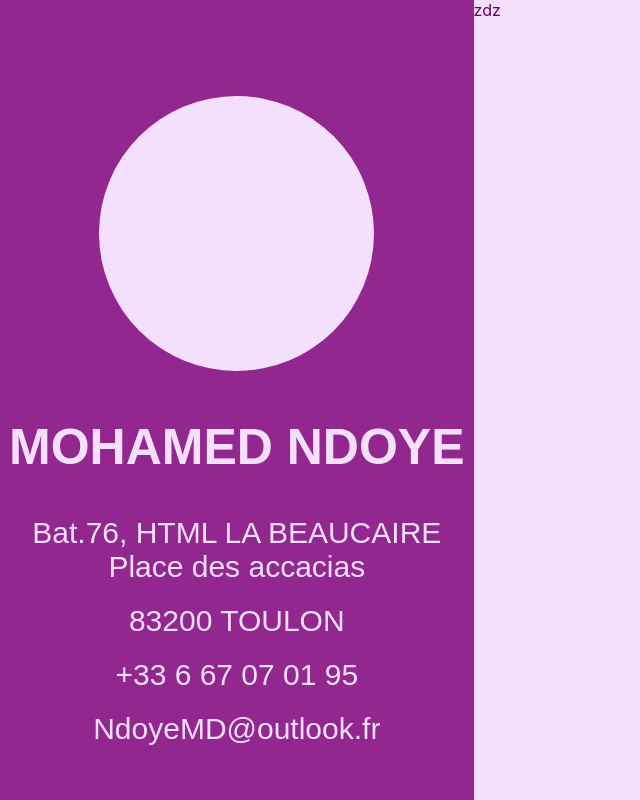
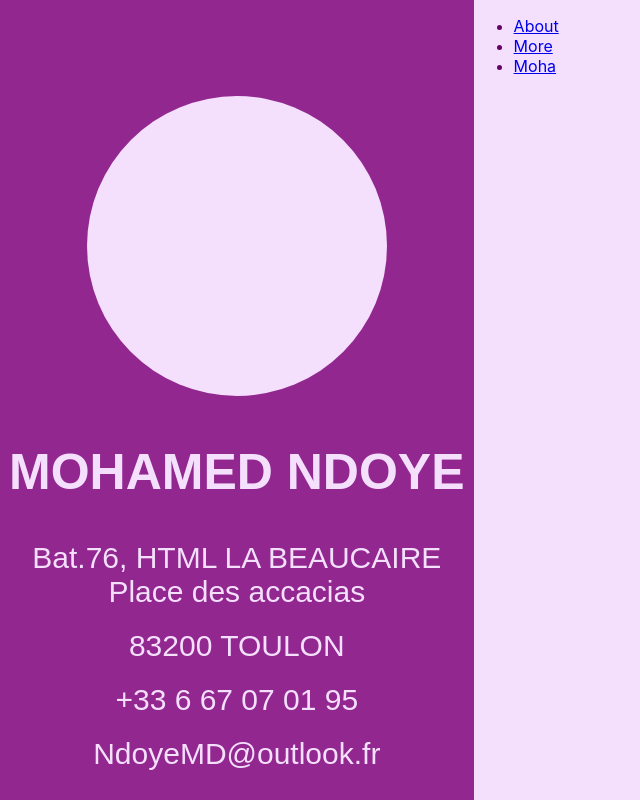
Before and after one commit to mohamed-ndoye811/webcv, a React (Create React App) app: page / in a window 1280 px wide. Shown: the whole page, without its empty margins (0-640 px from the left). Built offline with nearby package versions, Linux system fonts and the light colour scheme.

Commit message:
Update: Left pane complete and animates

```diff
--- a/src/App.css
+++ b/src/App.css
@@ -142,10 +142,14 @@ body {
 
 .info-picture {
   border-radius: 50%;
-  width: 275px;
-  height: 275px;
+  width: 300px;
+  height: 300px;
   margin-bottom: 12%;
   background-color: var(--primary-color);
 }
 
 /* ----------- */
+
+/* RIGHT PANEL */
+
+/* ----------- */
--- a/src/App.js
+++ b/src/App.js
@@ -1,8 +1,10 @@
 import { React, useEffect, useState } from "react";
 import { gsap, Expo } from "gsap";
+import $ from "jquery";
 
 // COMPONENTS IMPORT
-import Infos from "./pages/Infos";
+import Infos from "./components/Infos";
+import Header from "./components/Header";
 
 // Styles
 import "./App.css";
@@ -47,11 +49,15 @@ function App() {
         },
         "-=0.6"
       );
+
+      setTimeout(() => {
+        $(".slider").hide();
+      }, 1800);
     }
 
     setInterval(() => {
       sliderOut();
-    }, 1500);
+    }, 2000);
     // eslint-disable-next-line react-hooks/exhaustive-deps
   }, []);
 
@@ -81,7 +87,9 @@ function App() {
         <div className="left-container">
           <Infos loadingEnded={loadingEnded} />
         </div>
-        <div className="right-container"> zdz </div>
+        <div className="right-container">
+          <Header />
+        </div>
       </div>
     </>
   );
--- /dev/null
+++ b/src/components/Header.js
@@ -0,0 +1,26 @@
+import React from "react";
+import { NavLink } from "react-router-dom";
+
+const Header = () => {
+  return (
+    <>
+      <header>
+        <nav>
+          <ul>
+            <li>
+              <NavLink to="/about">About</NavLink>
+            </li>
+            <li>
+              <NavLink to="/more">More</NavLink>
+            </li>
+            <li>
+              <NavLink to="/moha">Moha</NavLink>
+            </li>
+          </ul>
+        </nav>
+      </header>
+    </>
+  );
+};
+
+export default Header;
```
Also changed, not shown: src/components/Infos.js (renamed from src/pages/Infos.js), 1 other file (tests, documents, lock files or other folders).
